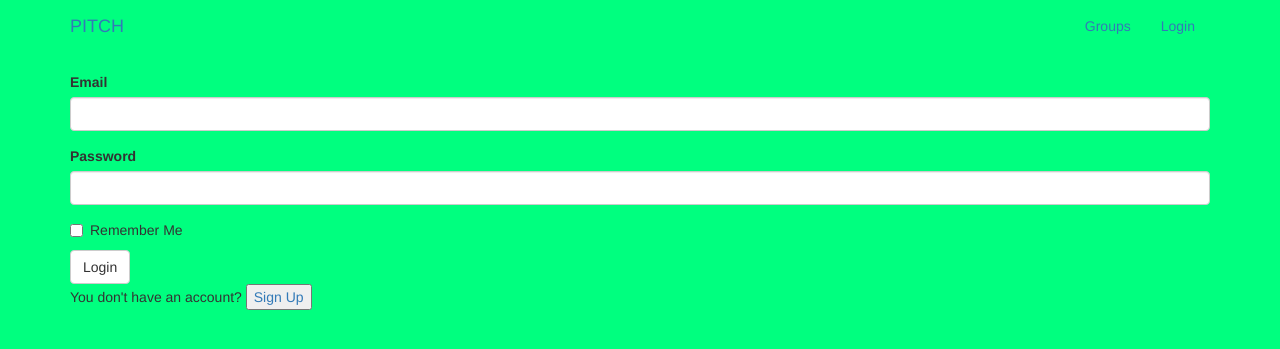
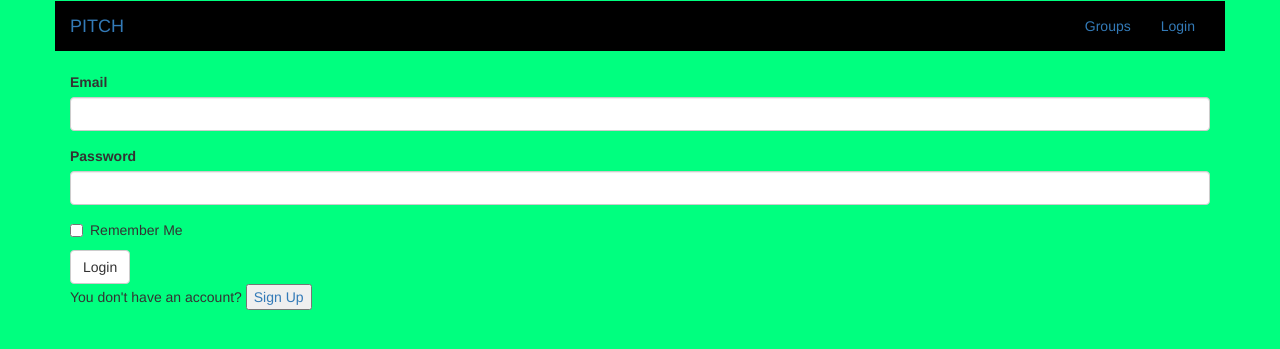
Before and after one commit to Le07ah57532538/pitch, a Flask app: page /login in a window 1280 px wide. Shown: the top 349 px of the page. Run offline with Flask 2, Linux system fonts and the light colour scheme; some libraries are stand-ins or nearby versions.

Commit message:
added a background color to my navbar

```diff
--- a/app/templates/navbar.html
+++ b/app/templates/navbar.html
@@ -1,5 +1,5 @@
 <div style="border-radius: 0;z-index:1;" class="navbar" role="navigation">
-    <div class="container">
+    <div class="container" style="background-color:black">
         <div class="navbar-header">
             <button class="navbar-toggle" type="button" data-toggle="collapse" data-target=".navbar-collapse">
                 <span class="sr-only">Toggle Navigation</span>
```
